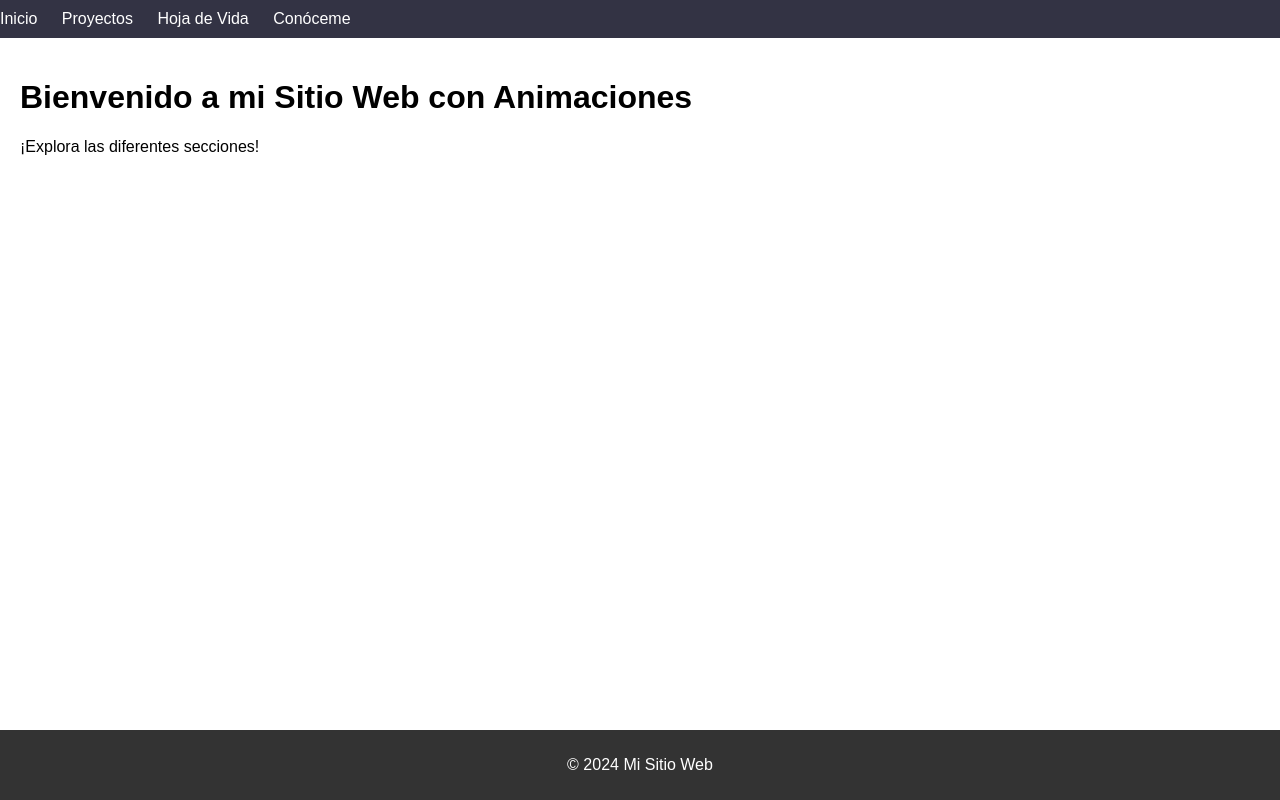
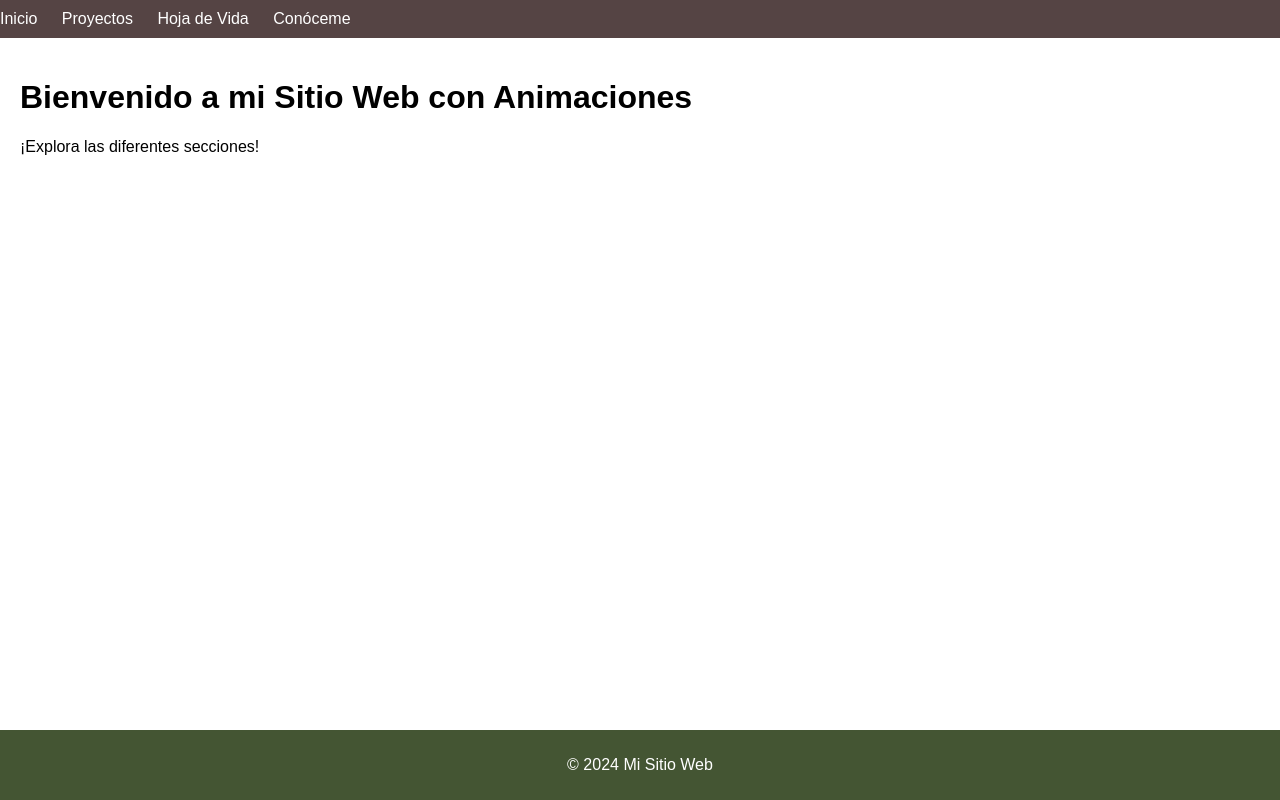
Before and after one commit to JoseVeraTRX/pagina1, a plain HTML site: page index.html in a window 1280 px wide. Drawn offline with Linux system fonts and the light colour scheme.

Commit message:
styles.css

```diff
--- a/styles.css
+++ b/styles.css
@@ -6,7 +6,7 @@ body {
 }
 
 header {
-    background-color: #334;
+    background-color: #544;
     color: #fff;
     padding: 10px 0;
 }
@@ -32,7 +32,7 @@ main {
 }
 
 footer {
-    background-color: #333;
+    background-color: #453;
     color: #fff;
     padding: 10px 0;
     position: fixed;
```
